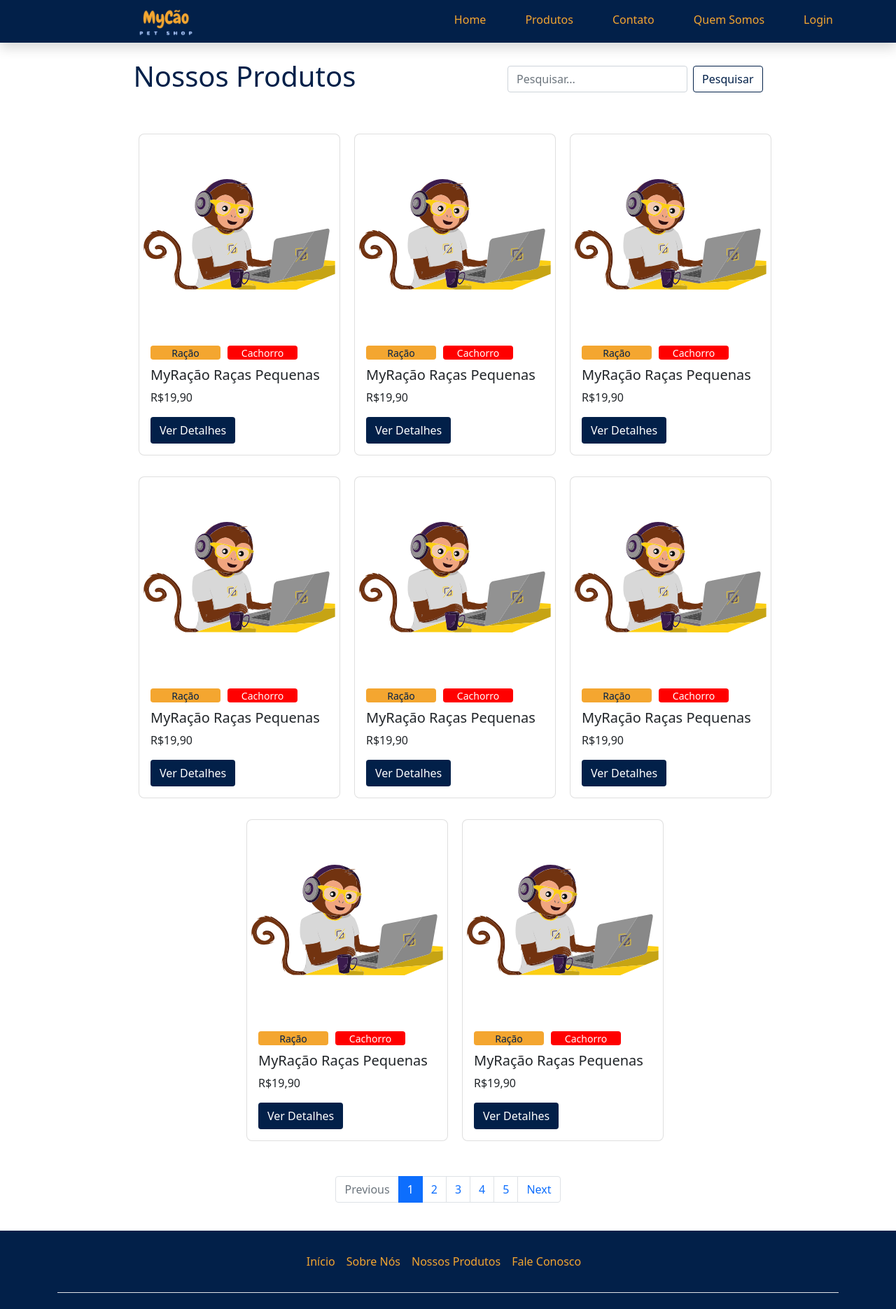
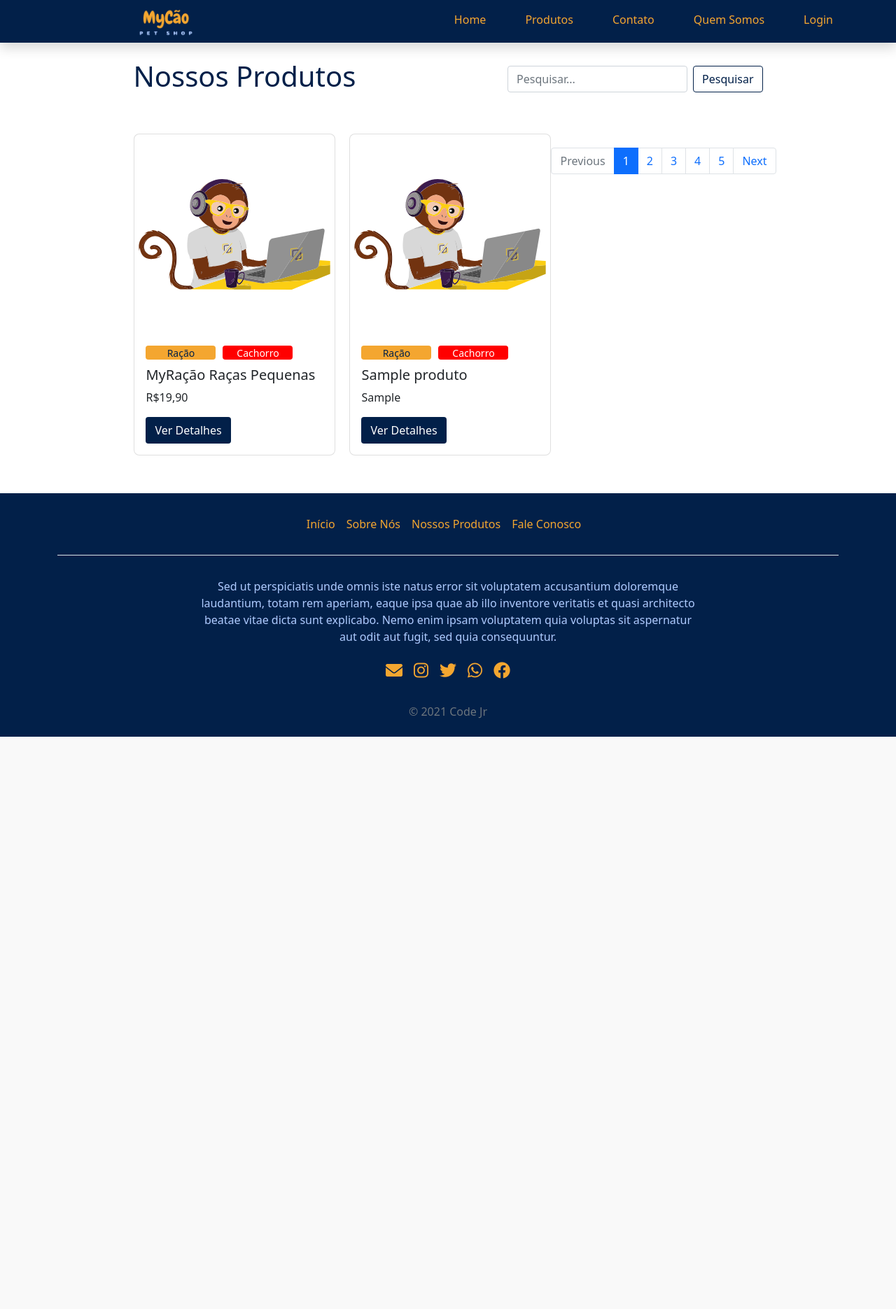
Before and after one commit to Maycdouglas/Trainee2021.2, a PHP site: page /produtos in a window 1280 px wide. Shown: the top 1871 px of the page at 70% size. After the commit the page ends 1053 px from the top, so only its background shows below. Run offline with PHP 8.4, Linux system fonts and the light colour scheme; tables that the repository leaves empty or names only in its code hold one stand-in row (values such as "Sample post").

Commit message:
Adicionando o READ

```diff
--- a/mycaopetshop/app/controllers/ProdutosController.php
+++ b/mycaopetshop/app/controllers/ProdutosController.php
@@ -8,6 +8,7 @@ class ProdutosController
 {
     public function index()
     {
+
     }
 
     public function show()
@@ -17,6 +18,12 @@ class ProdutosController
 
     public function view()
     {
-        return view("produtos");
+        $produtos = App::get('database')->selectAll("produtos");
+
+        $tabela = [
+            "produtos" => $produtos
+        ];
+
+        return view("produtos", $tabela);
     }
 }
--- a/mycaopetshop/app/views/site/produtos.view.php
+++ b/mycaopetshop/app/views/site/produtos.view.php
@@ -65,6 +65,7 @@
                         <a href="view-produto.html" class="btn btn-details">Ver Detalhes</a>
                     </div>
                 </div><!-- card1 -->
+                <?php foreach ($produtos as $produto) :?>
                     <div class="card cards" style="width: 18rem;">
                         <a href="view-produto.html"><img src="../../public/img/macacode.svg" class="card-img-top" alt="..."></a>
                         <div class="card-body">
@@ -72,84 +73,12 @@
                                 <button class="btn btn-categoria racao">Ração</button>
                                 <button class="btn btn-categoria cachorro">Cachorro</button>
                             </div>
-                        <h5 class="card-title">MyRação Raças Pequenas</h5>
-                        <p class="card-text">R$19,90</p>
+                            <h5 class="card-title"><?= $produto->nome ?></h5>
+                            <p class="card-text"><?= $produto->preco ?></p>
                             <a href="view-produto.html" class="btn btn-details">Ver Detalhes</a>
                         </div>
-                </div><!-- card2 -->
-                <div class="card cards" style="width: 18rem;">
-                    <a href="view-produto.html"><img src="../../public/img/macacode.svg" class="card-img-top" alt="..."></a>
-                    <div class="card-body">
-                        <div class="categorias">
-                            <button class="btn btn-categoria racao">Ração</button>
-                            <button class="btn btn-categoria cachorro">Cachorro</button>
-                        </div>
-                        <h5 class="card-title">MyRação Raças Pequenas</h5>
-                        <p class="card-text">R$19,90</p>
-                        <a href="view-produto.html" class="btn btn-details">Ver Detalhes</a>
-                    </div>
-                </div><!-- card3 -->
-                <div class="card cards" style="width: 18rem;">
-                    <a href="view-produto.html"><img src="../../public/img/macacode.svg" class="card-img-top" alt="..."></a>
-                    <div class="card-body">
-                        <div class="categorias">
-                            <button class="btn btn-categoria racao">Ração</button>
-                            <button class="btn btn-categoria cachorro">Cachorro</button>
-                        </div>
-                        <h5 class="card-title">MyRação Raças Pequenas</h5>
-                        <p class="card-text">R$19,90</p>
-                        <a href="view-produto.html" class="btn btn-details">Ver Detalhes</a>
-                    </div>
-                </div><!-- card4 -->
-                <div class="card cards" style="width: 18rem;">
-                    <a href="view-produto.html"><img src="../../public/img/macacode.svg" class="card-img-top" alt="..."></a>
-                    <div class="card-body">
-                        <div class="categorias">
-                            <button class="btn btn-categoria racao">Ração</button>
-                            <button class="btn btn-categoria cachorro">Cachorro</button>
-                        </div>
-                        <h5 class="card-title">MyRação Raças Pequenas</h5>
-                        <p class="card-text">R$19,90</p>
-                        <a href="view-produto.html" class="btn btn-details">Ver Detalhes</a>
-                    </div>
-                </div><!-- card5 -->
-                <div class="card cards" style="width: 18rem;">
-                    <a href="view-produto.html"><img src="../../public/img/macacode.svg" class="card-img-top" alt="..."></a>
-                    <div class="card-body">
-                        <div class="categorias">
-                            <button class="btn btn-categoria racao">Ração</button>
-                            <button class="btn btn-categoria cachorro">Cachorro</button>
-                        </div>
-                        <h5 class="card-title">MyRação Raças Pequenas</h5>
-                        <p class="card-text">R$19,90</p>
-                        <a href="view-produto.html" class="btn btn-details">Ver Detalhes</a>
-                    </div>
-                </div><!-- card6 -->
-                <div class="card cards" style="width: 18rem;">
-                    <a href="view-produto.html"><img src="../../public/img/macacode.svg" class="card-img-top" alt="..."></a>
-                    <div class="card-body">
-                        <div class="categorias">
-                            <button class="btn btn-categoria racao">Ração</button>
-                            <button class="btn btn-categoria cachorro">Cachorro</button>
-                        </div>
-                        <h5 class="card-title">MyRação Raças Pequenas</h5>
-                        <p class="card-text">R$19,90</p>
-                        <a href="view-produto.html" class="btn btn-details">Ver Detalhes</a>
-                    </div>
-                </div><!-- card7 -->
-                <div class="card cards" style="width: 18rem;">
-                    <a href="view-produto.html"><img src="../../public/img/macacode.svg" class="card-img-top" alt="..."></a>
-                    <div class="card-body">
-                        <div class="categorias">
-                            <button class="btn btn-categoria racao">Ração</button>
-                            <button class="btn btn-categoria cachorro">Cachorro</button>
-                        </div>
-                        <h5 class="card-title">MyRação Raças Pequenas</h5>
-                        <p class="card-text">R$19,90</p>
-                        <a href="view-produto.html" class="btn btn-details">Ver Detalhes</a>
-                    </div>
-                </div><!-- card8 -->
-            </div>
+                    </div><!-- card1 -->
+                <?php endforeach; ?>
             <div class="pagination">
                 <nav aria-label="Page navigation example">
                     <ul class="pagination">
```
Also changed, not shown: mycaopetshop/core/database/QueryBuilder.php (+36 -7 lines). Lines whose indentation alone changed are shown as unchanged.
